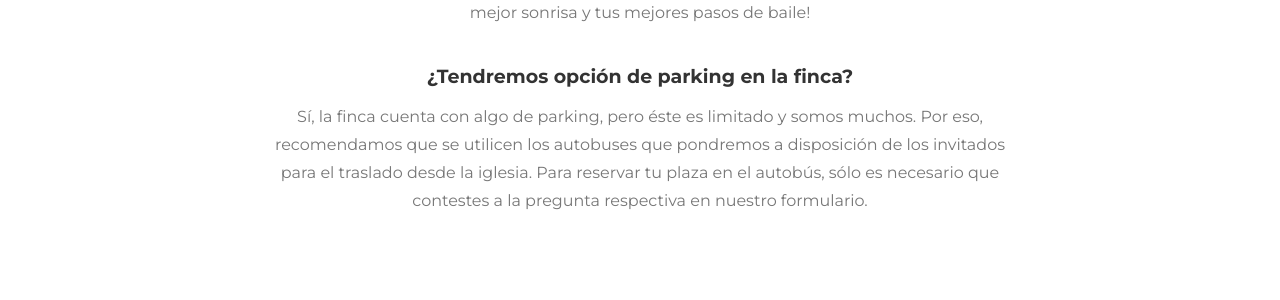
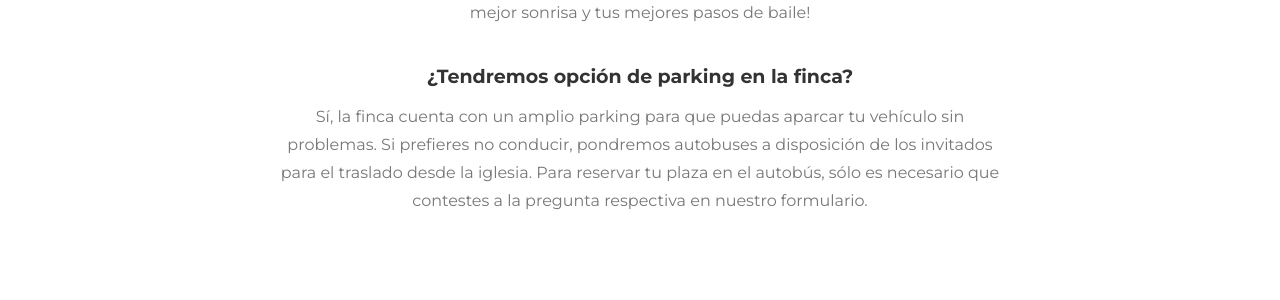
Before and after one commit to elena333/elena333.github.io, a Jekyll site: the page built from index.html, in a window 1280 px wide and 900 px high, scrolled down 4811 px. Shown: the part 153-453 px from the top of the window. Built offline with Jekyll 4.4.1, drawn with Linux system fonts in a browser that asks for light colours; some web fonts are replaced; some of the changed text lies outside the part shown.

Commit message:
Change mobile icon and FAQ

```diff
--- a/_data/en/dudas.yml
+++ b/_data/en/dudas.yml
@@ -8,4 +8,4 @@
   respuesta:  Sí, pero pocos. Así que si estás pensando en ligar, ¡no te olvides de ponerte guap@, llevar tu mejor sonrisa y tus mejores pasos de baile!
 
 - pregunta: ¿Tendremos opción de parking en la finca?
-  respuesta:  Sí, la finca cuenta con algo de parking, pero éste es limitado y somos muchos. Por eso, recomendamos que se utilicen los autobuses que pondremos a disposición de los invitados para el traslado desde la iglesia. Para reservar tu plaza en el autobús, sólo es necesario que contestes a la pregunta respectiva en nuestro formulario.
+  respuesta:  Sí, la finca cuenta con un amplio parking para que puedas aparcar tu vehículo sin problemas. Si prefieres no conducir, pondremos autobuses a disposición de los invitados para el traslado desde la iglesia. Para reservar tu plaza en el autobús, sólo es necesario que contestes a la pregunta respectiva en nuestro formulario.
--- a/_includes/en_data/contact.html
+++ b/_includes/en_data/contact.html
@@ -47,7 +47,7 @@
         <div class="row">
             <div class="col-lg-12 text-center">
                 <h2 class="section-heading">Contacto</h2>
-                <h3 class="section-subheading text-muted">Sí tenéis alguna duda y queréis consultarla con nosotros, podéis mandarnos un mensaje desde la página, por whatsapp o un mail a cualquiera de nuestros contactos:</h3>
+                <h3 class="section-subheading text-muted">Si tenéis alguna duda y queréis consultarla con nosotros, podéis mandarnos un mensaje desde la página, por whatsapp o un mail a cualquiera de nuestros contactos:</h3>
             </div>
         </div>
 
@@ -58,12 +58,12 @@
                         Rafael
                         <ul class="fa-ul">
                             <li>
-                                <span class="fa-li"><i class="fa fa-mobile"></i></span><span class="text-muted plist">685537599</span>
+                                <span class="fa-li"><i class="fa fa-mobile-phone"></i></span><span class="text-muted plist">685537599</span>
                             </li>
                             <li>
                                 <span class="fa-li"><i class="fa fa-envelope"></i></span><span class="text-muted plist">rafa_amatos_6@hotmail.com</span>
                             </li>
-                            <li><br></li>
+                            <li><br><br><br></li>
                         </ul>
                     </li>
                 </ul>
@@ -75,12 +75,12 @@
                         Carmen
                         <ul class="fa-ul">
                             <li>
-                                <span class="fa-li"><i class="fa fa-mobile"></i></span><span class="text-muted plist">634528132</span>
+                                <span class="fa-li"><i class="fa fa-mobile-phone"></i></span><span class="text-muted plist">634528132</span>
                             </li>
                             <li>
                                 <span class="fa-li"><i class="fa fa-envelope"></i></span><span class="text-muted plist">carmencerratohernandez@gmail.com</span>
                             </li>
-                            <li><br></li>
+                            <li><br><br><br></li>
                         </ul>
                     </li>
                 </ul>
```
